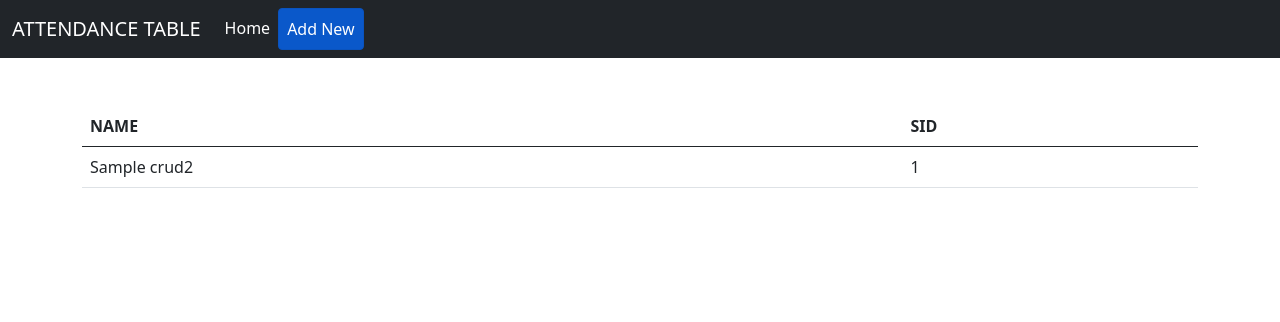
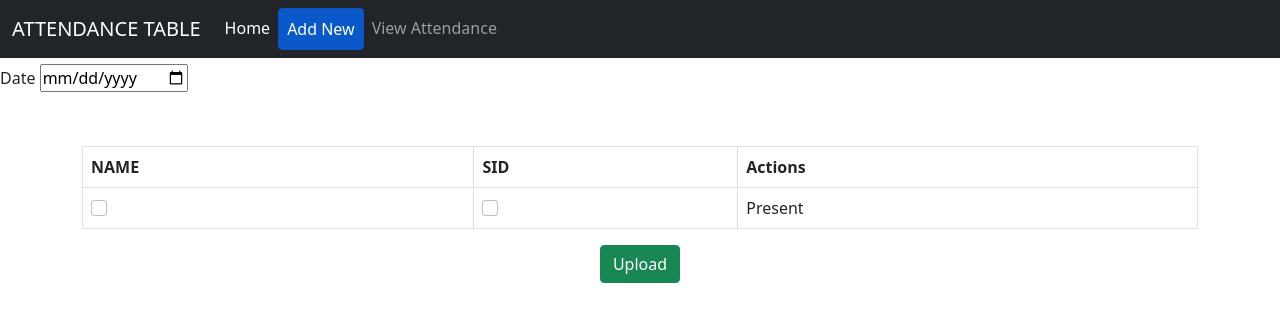
Before and after one commit to ideathon-2023/team-27, a PHP site: page / in a window 1280 px wide. Shown: the top 322 px of the page. Run offline with PHP 8.4, Linux system fonts and the light colour scheme; tables that the repository leaves empty or names only in its code hold one stand-in row (values such as "Sample post"); data that the repository does not hold is empty.

Commit message:
index.php

```diff
--- a/index.php
+++ b/index.php
@@ -21,17 +21,26 @@
             </li>
             <li class="nav-item">
               <a type="button" class="btn btn-primary nav-link active" href="create.php">Add New</a>
+            <li class="nav-item">
+              <a type="button" class="nav-link" href="display.php">View Attendance</a>
             </li>
           </ul>
         </div>
       </div>
     </nav>
+    <div >
+      <label for="" class="my-2">Date</label>
+        <input type="date" name="date" >
+    </div>
     <div class="container my-5">
-    <table class="table">
+    <form  action="connection2.php" method="POST">
+    <table class="table table-bordered">
     <thead>
       <tr>
         <th>NAME</th>
         <th>SID</th>
+        <th>Actions</th>
+
 
       </tr>
     </thead>
@@ -45,20 +54,41 @@
         }
         while($row=$result->fetch_assoc()){
           echo "
-      <tr>
-        <td>$row[name]</td>
-        <td>$row[sid]</td>
+          <tr>
+          <td><input class='form-check-input' type='checkbox' name='Name[]' value='$row[Name]' >$row[Name]</td>
+          <td><input class='form-check-input' type='checkbox' name='SID[]' value='$row[SID]' >$row[SID]</td>
+          <td>Present</td>
 
 
-      </tr>
-      ";
-        }
+          </tr>
+          </div>
+
+          " ;
+           }
+
       ?>
+
+
+
+
+
+
     </tbody>
-  </table>
-      </div>
+    </table>
+    <div class="text-center">
+      <input type="submit" name="submit" class="btn btn-success" value="Upload">
+          </div>
+    </div>
+    </form>
 
     <!-- Option 1: Bootstrap Bundle with Popper -->
     <script src="https://cdn.jsdelivr.net/npm/bootstrap@5.0.2/dist/js/bootstrap.bundle.min.js" integrity="sha384-MrcW6ZMFYlzcLA8Nl+NtUVF0sA7MsXsP1UyJoMp4YLEuNSfAP+JcXn/tWtIaxVXM" crossorigin="anonymous"></script>
+
+
+
+
+
+
+
   </body>
 </html>
```
